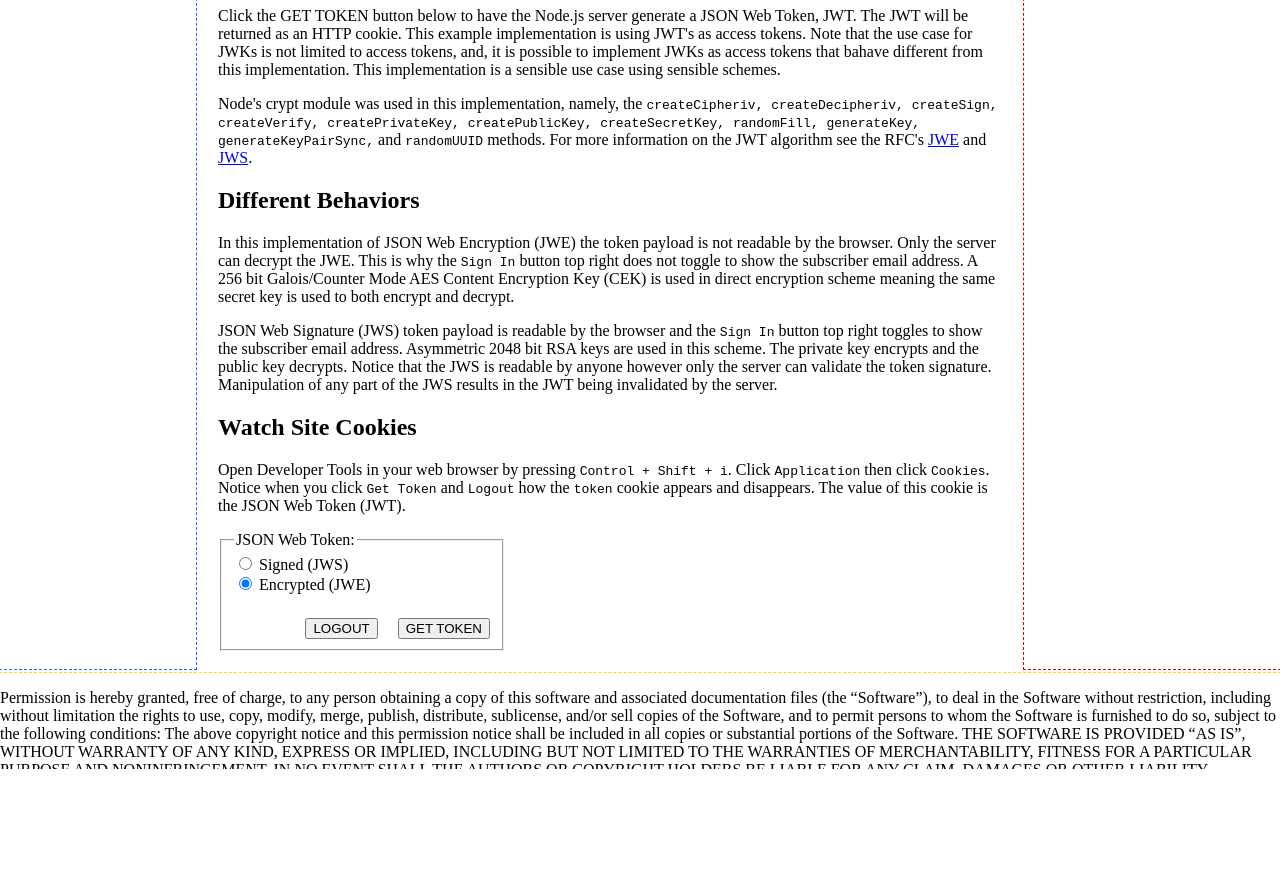
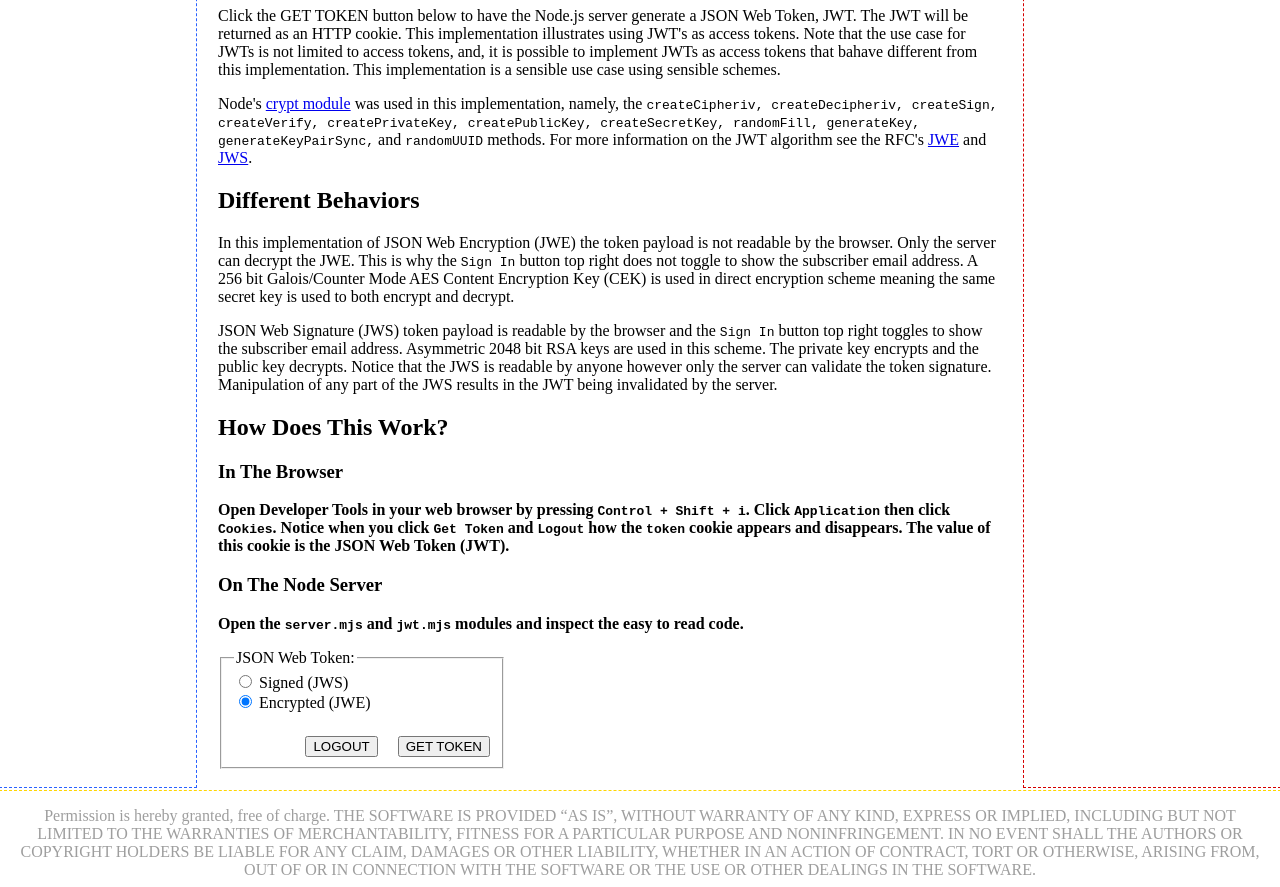
Before and after one commit to ronnievsmith/jwt, a website: page nodejs/public/index.html in a window 1280 px wide. Shown: the part 151-1038 px from the top of the page. Before the commit the page ends 920 px from the top, so only its background shows below. Drawn offline with Linux system fonts and the light colour scheme.

Commit message:
fix issues

```diff
--- a/nodejs/public/index.html
+++ b/nodejs/public/index.html
@@ -110,7 +110,8 @@
       display: flex;
       justify-content: center;
     }
-    body > footer > section {
+    body > footer > p {
+      text-align: center;
       margin: 1em;
       color: #9e9e9e;
     }
@@ -149,13 +150,13 @@
   </aside>
   <main>
   	<h1>
-  		JSON Web Token (JWT) Generator
+  		JSON Web Token (JWT) Client - The Web Browser
   	</h1>
   	<p>
-  		Click the GET TOKEN button below to have the Node.js server generate a JSON Web Token, JWT. The JWT will be returned as an HTTP cookie. This example implementation is using JWT's as access tokens. Note that the use case for JWKs is not limited to access tokens, and, it is possible to implement JWKs as access tokens that bahave different from this implementation. This implementation is a sensible use case using sensible schemes.
+  		Click the GET TOKEN button below to have the Node.js server generate a JSON Web Token, JWT. The JWT will be returned as an HTTP cookie. This implementation illustrates using JWT's as access tokens. Note that the use case for JWTs is not limited to access tokens, and, it is possible to implement JWTs as access tokens that bahave different from this implementation. This implementation is a sensible use case using sensible schemes.
   	</p>
     <p>
-      Node's crypt module was used in this implementation, namely, the <code>createCipheriv, createDecipheriv, createSign, createVerify, createPrivateKey, createPublicKey, createSecretKey, randomFill, generateKey, generateKeyPairSync,</code> and <code>randomUUID</code> methods. For more information on the JWT algorithm see the RFC's <a href="https://datatracker.ietf.org/doc/html/rfc7516">JWE</a> and <a href="https://datatracker.ietf.org/doc/html/rfc7515">JWS</a>.
+      Node's <a href="https://nodejs.org/api/crypto.html">crypt module</a> was used in this implementation, namely, the <code>createCipheriv, createDecipheriv, createSign, createVerify, createPrivateKey, createPublicKey, createSecretKey, randomFill, generateKey, generateKeyPairSync,</code> and <code>randomUUID</code> methods. For more information on the JWT algorithm see the RFC's <a href="https://datatracker.ietf.org/doc/html/rfc7516">JWE</a> and <a href="https://datatracker.ietf.org/doc/html/rfc7515">JWS</a>.
     </p>
     <h2>Different Behaviors</h2>
     <p>
@@ -164,9 +165,14 @@
     <p>
       JSON Web Signature (JWS) token payload is readable by the browser and the <code>Sign In</code> button top right toggles to show the subscriber email address. Asymmetric 2048 bit RSA keys are used in this scheme. The private key encrypts and the public key decrypts. Notice that the JWS is readable by anyone however only the server can validate the token signature. Manipulation of any part of the JWS results in the JWT being invalidated by the server.
     </p>
-    <h2>Watch Site Cookies</h2>
+    <h2>How Does This Work?</h2>
+    <h3>In The Browser</h3>
     <p>
-      Open Developer Tools in your web browser by pressing <code>Control + Shift + i</code>. Click <code>Application</code> then click <code>Cookies</code>. Notice when you click <code>Get Token</code> and <code>Logout</code> how the <code>token</code> cookie appears and disappears. The value of this cookie is the JSON Web Token (JWT).
+      <b>Open Developer Tools in your web browser by pressing <code>Control + Shift + i</code>. Click <code>Application</code> then click <code>Cookies</code>. Notice when you click <code>Get Token</code> and <code>Logout</code> how the <code>token</code> cookie appears and disappears. The value of this cookie is the JSON Web Token (JWT).</b>
+    </p>
+    <h3>On The Node Server</h3>
+    <p>
+      <b>Open the <code>server.mjs</code> and <code>jwt.mjs</code> modules and inspect the easy to read code.</b>
     </p>
     <fieldset>
         <legend>JSON Web Token:</legend>
@@ -186,11 +192,7 @@
   </main>
    <footer>
     <p>
-      Permission is hereby granted, free of charge, to any person obtaining a copy of this software and associated documentation files (the “Software”), to deal in the Software without restriction, including without limitation the rights to use, copy, modify, merge, publish, distribute, sublicense, and/or sell copies of the Software, and to permit persons to whom the Software is furnished to do so, subject to the following conditions:
-
-      The above copyright notice and this permission notice shall be included in all copies or substantial portions of the Software.
-
-      THE SOFTWARE IS PROVIDED “AS IS”, WITHOUT WARRANTY OF ANY KIND, EXPRESS OR IMPLIED, INCLUDING BUT NOT LIMITED TO THE WARRANTIES OF MERCHANTABILITY, FITNESS FOR A PARTICULAR PURPOSE AND NONINFRINGEMENT. IN NO EVENT SHALL THE AUTHORS OR COPYRIGHT HOLDERS BE LIABLE FOR ANY CLAIM, DAMAGES OR OTHER LIABILITY, WHETHER IN AN ACTION OF CONTRACT, TORT OR OTHERWISE, ARISING FROM, OUT OF OR IN CONNECTION WITH THE SOFTWARE OR THE USE OR OTHER DEALINGS IN THE SOFTWARE.
+      Permission is hereby granted, free of charge. THE SOFTWARE IS PROVIDED “AS IS”, WITHOUT WARRANTY OF ANY KIND, EXPRESS OR IMPLIED, INCLUDING BUT NOT LIMITED TO THE WARRANTIES OF MERCHANTABILITY, FITNESS FOR A PARTICULAR PURPOSE AND NONINFRINGEMENT. IN NO EVENT SHALL THE AUTHORS OR COPYRIGHT HOLDERS BE LIABLE FOR ANY CLAIM, DAMAGES OR OTHER LIABILITY, WHETHER IN AN ACTION OF CONTRACT, TORT OR OTHERWISE, ARISING FROM, OUT OF OR IN CONNECTION WITH THE SOFTWARE OR THE USE OR OTHER DEALINGS IN THE SOFTWARE.
     </p>
   </footer>
   <script>
```
